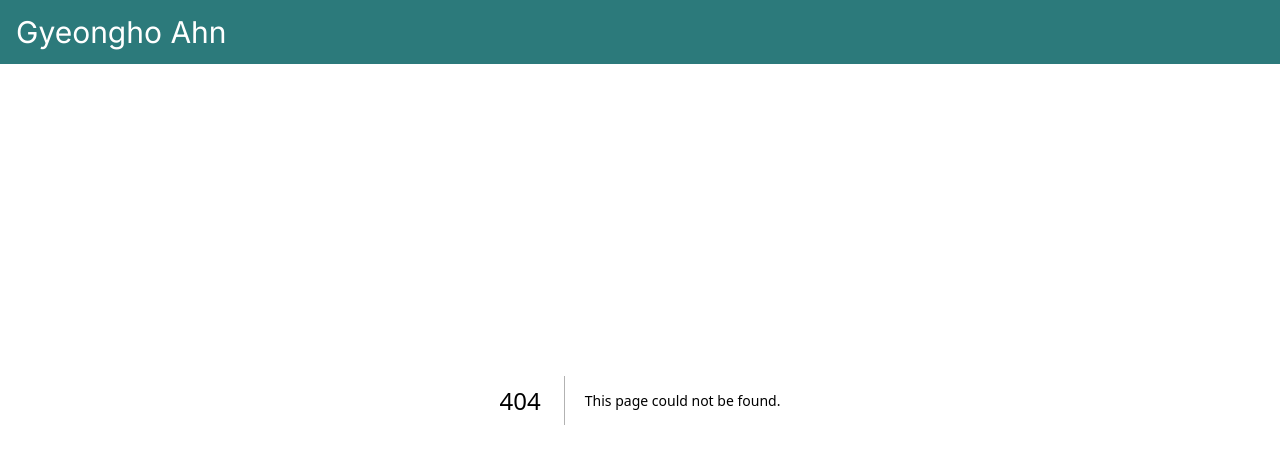
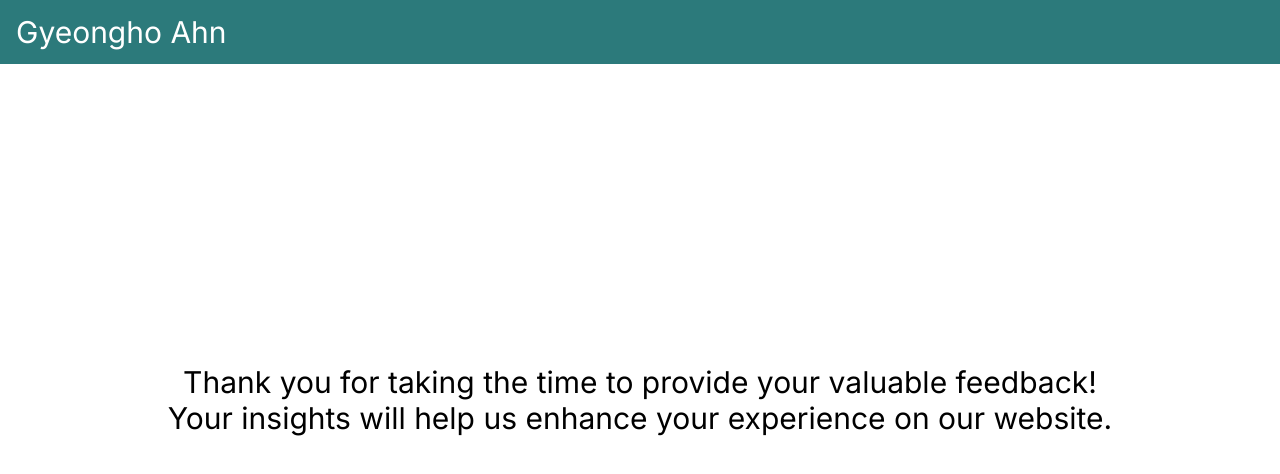
Before and after one commit to seahahn/simple-user-feedback-form, a Next.js app: page /feedback in a window 1280 px wide. Before the commit this address had no page. Shown: the top 474 px of the page. Built offline with nearby package versions, Linux system fonts and the light colour scheme.

Commit message:
💄 Feedback complete page set

```diff
--- /dev/null
+++ b/app/feedback/page.tsx
@@ -0,0 +1,15 @@
+import texts from "@/constants/texts";
+
+export default function FeedbackComplete() {
+  return (
+    <div className="h-full flex flex-col items-center justify-center md:p-24 p-8 md:space-y-12 space-y-4">
+      <div className="flex flex-col items-center space-y-4">
+        <p
+          role="complete-message"
+          className="whitespace-pre-line text-center text-3xl">
+          {texts.FEEDBACK_COMPLETE_TEXT}
+        </p>
+      </div>
+    </div>
+  );
+}
```
